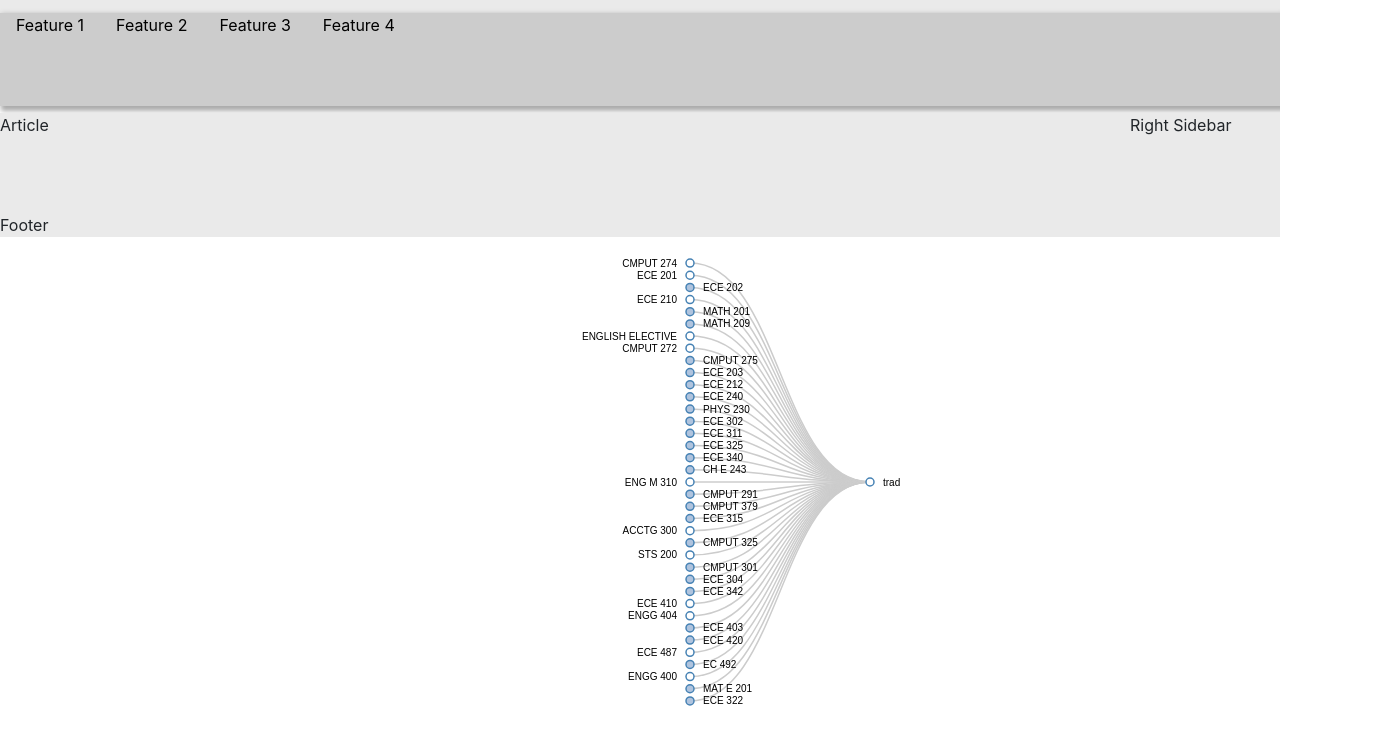
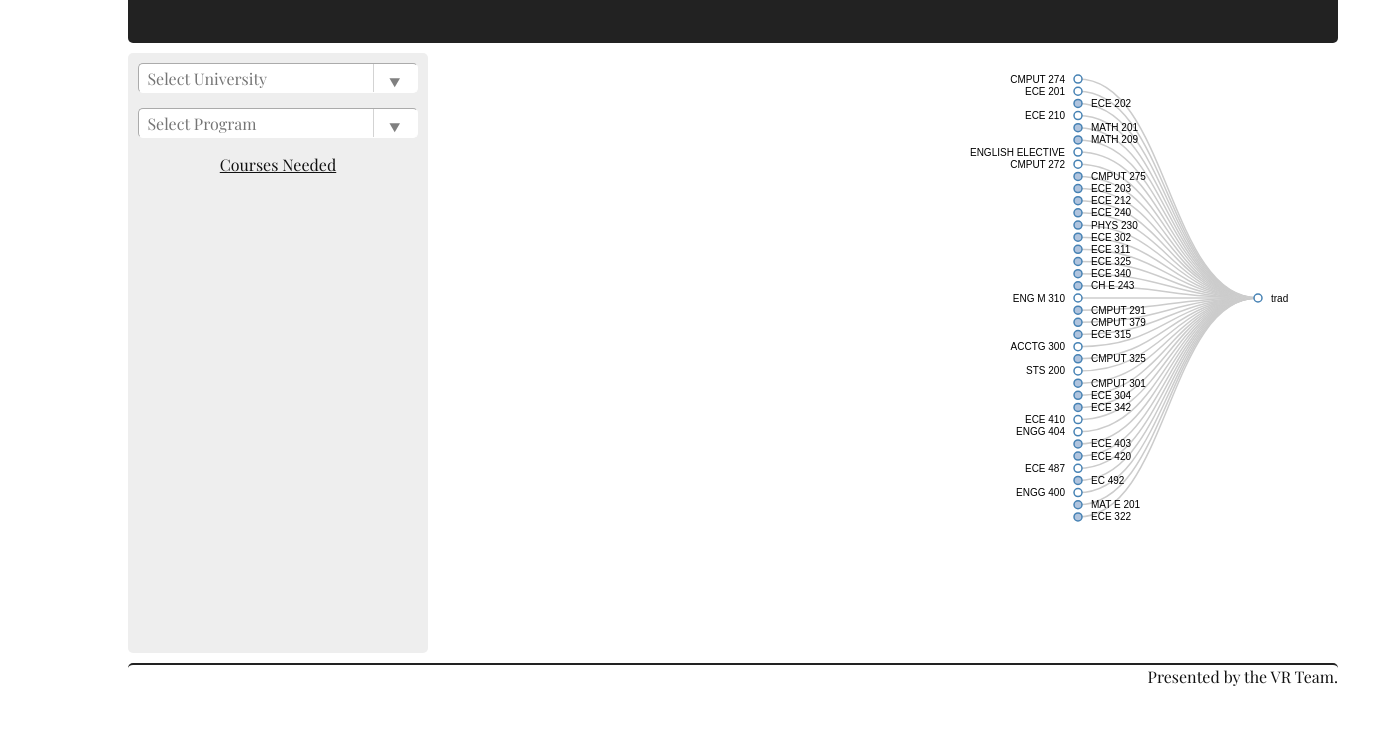
Before and after one commit to Flow-Requisites/FloReq, a website: page index.html in a window 1280 px wide. Shown: the part 87-830 px from the top of the page, 1398 px wide, since content can reach past the window. After the commit the page ends 800 px from the top, so only its background shows below. Drawn offline with nearby package versions, Linux system fonts and the light colour scheme.

Commit message:
LOOKIN LOOKIN .. LOOKIN NICE

```diff
--- a/css/style.css
+++ b/css/style.css
@@ -1,30 +1,103 @@
 
-/* CSS GRID SETUP */
-.grid {
-  display: grid;
-  grid-template-columns: 150px auto 150px;
-  grid-template-rows: repeat(3, 100px);
+body {
+  margin-right: 10vw;
+  margin-left: 10vw;
+  font-family: 'Playfair Display', serif;
 }
 
-header, aside, article, footer {
-  background: #eaeaea;
+.sidebar {
+  grid-area: sidebar;
 }
 
-header, nav, footer {
-  grid-column: 1 / 4;
+.content {
+  grid-area: content;
+  position: relative;
 }
 
-article {
-  grid-column: 1 / 3;
+.header {
+  grid-area: header;
+  background-color: #fff;
+  border-bottom: #222 solid 2px;
+  font-size: 3em;
 }
 
-aside {
-  grid-column: span 1;
+.nav-bar {
+    margin: 0;
+    padding: 0;
+    grid-area: navbar;
+    height: 50px;
+    background-color: #222;
+    color: #eee;
+    font-size: 1em;
+  }
+
+.footer {
+  grid-area: footer;
+  font-size: 1em;
+  text-align: right;
 }
 
-/* Demo Specific Styles */
-body {
-  margin: 0;
+.sidebar {
+    background-color: #eee;
+    text-align: center;
+    padding: 10px;
+    height: 75vh;
+}
+
+.sidebar #title {
+    text-decoration: underline;
+}
+
+.wrapper {
+    display: grid;
+    width: 60vw;
+    grid-gap: 10px;
+    grid-template-columns: 300px 900px;
+    grid-template-rows: 70px 50px 1fr 50px;
+    grid-template-areas:
+    "header header"
+    "navbar navbar"
+    "sidebar content"
+    "footer footer";
+    color: #eee;
+}
+
+.footer {
+    border-top: #222 solid 2px;
+}
+
+/* Input Form */
+input {
+    -webkit-border-radius: 5px;
+    -moz-border-radius: 5px;
+    background-color: white;
+    background-position: 10px 10px;
+    background-repeat: no-repeat;
+    border-radius: 5px;
+    border-width: 1px;
+    border-color: #FFFFFF;
+    font-size: 16px;
+    height: 30px;
+    padding-left: 3%;
+    margin-bottom: 15px;
+}
+
+input[type=text] {
+    width: 100%;
+    float: right;
+}
+
+/* Drop down menu*/
+input::-webkit-calendar-picker-indicator {
+  opacity: 100;
+  color: grey;
+  padding:  7px 15px 7px 15px;
+  border-left: 1px solid lightgrey;
+ }
+
+.box {
+  color: #111;
+  border-radius: 5px;
 }
 
 .node {
--- a/index.html
+++ b/index.html
@@ -9,6 +9,7 @@
     <!-- Bootstrap CSS -->
     <link rel="stylesheet" href="https://maxcdn.bootstrapcdn.com/bootstrap/4.0.0/css/bootstrap.min.css" integrity="sha384-Gn5384xqQ1aoWXA+058RXPxPg6fy4IWvTNh0E263XmFcJlSAwiGgFAW/dAiS6JXm" crossorigin="anonymous">
     <link rel="stylesheet" href="css/style.css">
+    <link href="https://fonts.googleapis.com/css?family=Playfair+Display" rel="stylesheet">
 
     <!-- Optional JavaScript -->
     <!-- jQuery first, then Popper.js, then Bootstrap JS -->
@@ -21,24 +22,22 @@
   <title>FloReq</title>
   </head>
   <body>
-    <div class="grid">
-      <header>
-        <h1>Hello, world!</h1>
-      </header>
-
-      <nav id="nav-placeholder"></nav>
-
-      <article>
-      Article
-      </article>
-
-      <aside>
-      Right Sidebar
-      </aside>
-
-      <footer>
-      Footer
-      </footer>
+    <div class="wrapper">
+        <div class="box header">Flow Requisites</div>
+        <div class="box nav-bar" id="nav-placeholder"></div>
+        <div class="box sidebar">
+            <input id="uni-input" list="uni" placeholder="Select University" type="text" multiple>
+            <datalist id="uni">
+                <option value="University of Alberta">
+            </datalist>
+            <input id="prog-input" list="prog" placeholder="Select Program" type="text" multiple>
+            <datalist id="prog">
+                <option value="Computer Traditional">
+            </datalist>
+            <p id="title">Courses Needed</p>
+        </div>
+        <div class="box content"></div>
+        <div class="box footer">Presented by the VR Team.</div>
     </div>
   </body>
 </html>
--- a/js/main.js
+++ b/js/main.js
@@ -12,7 +12,7 @@ $( document ).ready(function () {
   // appends a 'group' element to 'svg'
   // moves the 'group' element to the top left margin
 
-  var svg = d3.select("body").append("svg")
+  var svg = d3.select(".content").append("svg")
       .attr("width", width + margin.right + margin.left)
       .attr("height", height + margin.top + margin.bottom)
     .append("g")
@@ -58,9 +58,8 @@ $( document ).ready(function () {
 
       // Normalize for fixed-depth.
       nodes.forEach(function(d){
-        d.y = width - d.depth * 180;
+        d.y = width - 50 - d.depth * 180;
       });
-      debugger;
       // ****************** Nodes section ***************************
 
       // Update the nodes...
--- a/nav.html
+++ b/nav.html
@@ -8,8 +8,6 @@
             padding: 0;
             height: calc(100% - 7px);
             overflow: hidden;
-            background-color: #ccc;
-            box-shadow: 3px 3px 5px 2px #aaa;
         }
 
         li {
@@ -18,7 +16,7 @@
         }
 
         li a {
-            color: #000;
+            color: #eee;
             padding: 100% 16px;
             text-decoration: none;
         }
@@ -41,12 +39,6 @@
 </head>
 
 <body>
-    <ul>
-        <li><a href="#Feature1">Feature 1</a></li>
-        <li><a href="#Feature2">Feature 2</a></li>
-        <li><a href="#Feature3">Feature 3</a></li>
-        <li><a href="#Feature4">Feature 4</a></li>
-    </ul>
 </body>
 
 </html>
```
